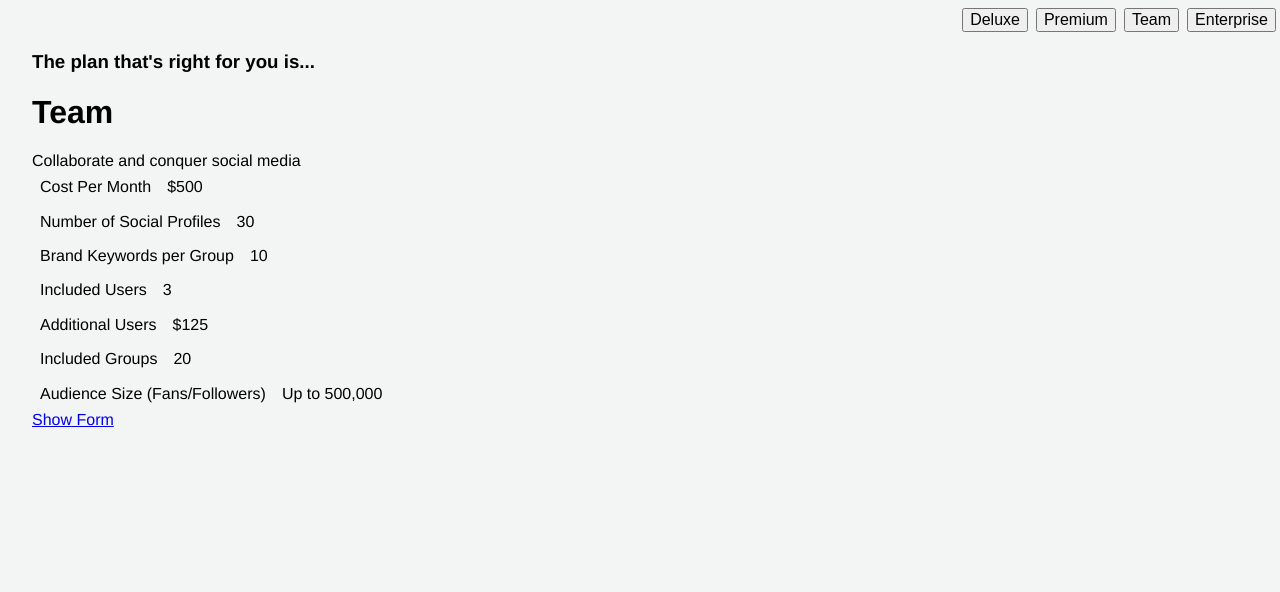
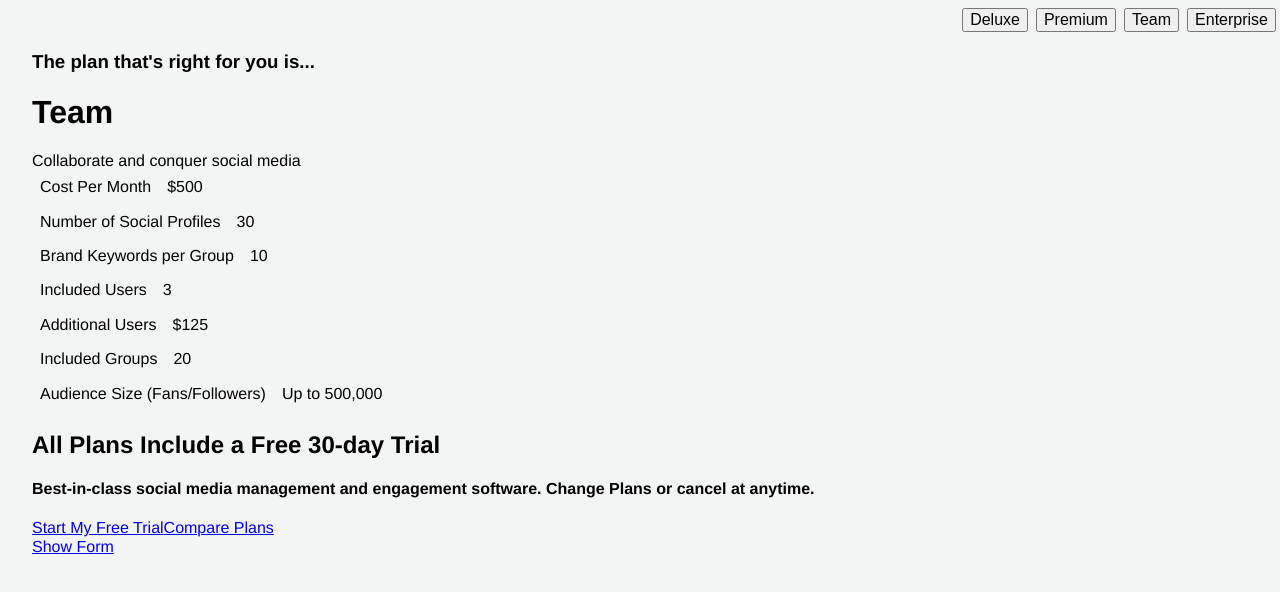
Before and after one commit to BriceShatzer/sprout-plan-rec-app, a React (Create React App) app in the folder app/: page / in a window 1280 px wide. Shown: the top 592 px of the page. Built offline with nearby package versions, Linux system fonts and the light colour scheme; a web font is replaced by a local one.

Commit message:
added getRecommendedPlanLink function

```diff
--- a/app/src/components/PlanRecommendation.js
+++ b/app/src/components/PlanRecommendation.js
@@ -1,11 +1,13 @@
 import React from 'react';
 import { getRecommendedPlanContent } from '../lib/getRecommendedPlanContent';
+import { getRecommendedPlanLink } from '../lib/getRecommendedPlanLink';
 
 
 class PlanRecommendation extends React.Component {
-    constructor(props) {
-        super(props);
-    }
+    // constructor(props) {
+    //     super(props);
+    //     this.state = {}
+    // }
 
     returnToForm(event) {
         event.preventDefault();
@@ -13,16 +15,15 @@ class PlanRecommendation extends React.Component {
     }
 
     render() {
-        let content = getRecommendedPlanContent(this.props.planRecommendation);
-        let details = content.details;
-
-        let detailElements = Object.keys(details).map((detail,i) =>
+        const content = getRecommendedPlanContent(this.props.planRecommendation);
+        const planLink = getRecommendedPlanLink(this.props.planRecommendation);
+        const details = content.details;
+        const detailElements = Object.keys(details).map((detail,i) =>
             <div key={i} className="detail">
                 <div>{detail}</div>
                 <div>{details[detail]}</div>
             </div>
         );
-
 
         return (
             <section className="plan-recommendation">
@@ -34,6 +35,16 @@ class PlanRecommendation extends React.Component {
                 <div className="details">
                     {detailElements}
                 </div>
+                <h2>All Plans Include a Free 30-day Trial</h2>
+                <h4>Best-in-class social media management and engagement software. Change Plans or cancel at anytime.</h4>
+                <div className="buttons">
+                    <a href={planLink} target="_blank" rel="noopener noreferrer">
+                        Start My Free Trial
+                    </a>
+                    <a href="https://sproutsocial.com/pricing" target="_blank" rel="noopener noreferrer">
+                        Compare Plans
+                    </a>
+                </div>
 
                 <a href="/" id="showForm" onClick={(event) => this.returnToForm(event)}>Show Form</a>
             </section>
--- /dev/null
+++ b/app/src/lib/getRecommendedPlanLink.js
@@ -0,0 +1,26 @@
+import { getPlanLinksData } from '../data/getPlanLinksData';
+
+export function getRecommendedPlanLink(recommendedPlanName) {
+    const planLinksObj = getPlanLinksData();
+    const normalizedRecommendedPlanName = recommendedPlanName.trim().toLowerCase();
+    let recommendedPlanLink;
+
+
+    // Look to see if the recommended plan name matches a plan name in the plan data
+    Object.getOwnPropertyNames(planLinksObj).forEach(function (planName){
+        const normalizedPlanName = planName.trim().toLowerCase();
+
+        //if one matches, return its sting
+        if (normalizedRecommendedPlanName === normalizedPlanName) {
+            recommendedPlanLink = planLinksObj[planName];
+        }
+    });
+
+    // If no matching plan found, return a default link
+    if (recommendedPlanLink === undefined) {
+        recommendedPlanLink = 'https://sproutsocial.com/pricing'
+    }
+
+    return recommendedPlanLink
+
+}
```
Also changed, not shown: 2 other files (tests, documents, lock files or other folders).
